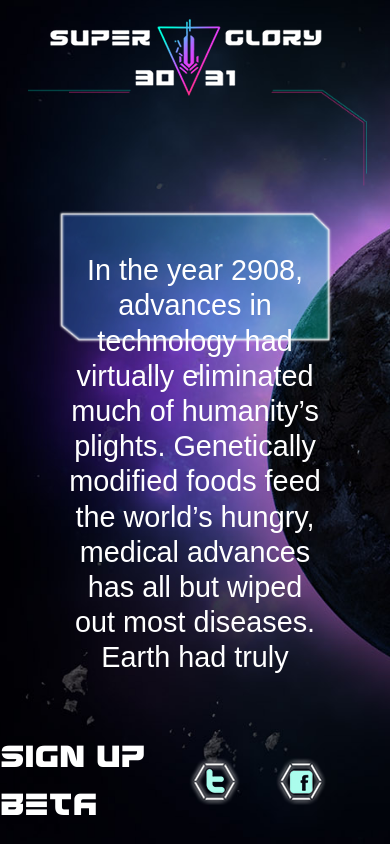
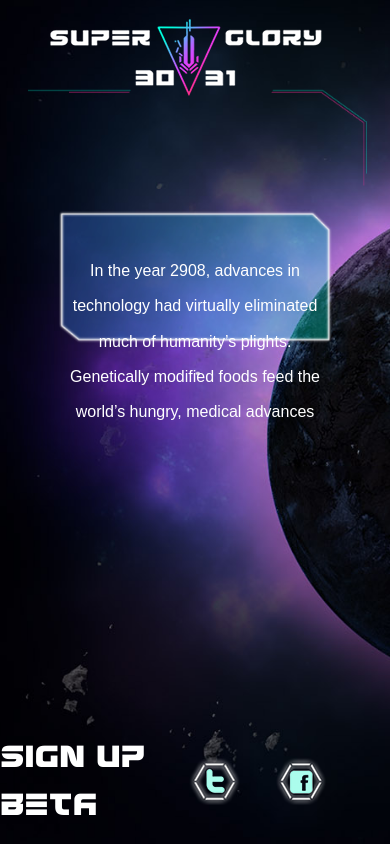
Before and after one commit to antoinekrajnc/super-glory-3031, a PHP site: page / in a window 390 px wide; the page is wider, and only the part inside the window is pictured. Run offline with PHP 8.4, Linux system fonts and the light colour scheme; some libraries are stand-ins or nearby versions.

Commit message:
Update style.css

```diff
--- a/style.css
+++ b/style.css
@@ -82,3 +82,41 @@ body {
     background-color: transparent;
     -webkit-border-radius: 6px;
 }
+
+
+@media (max-width:1370px) {
+
+.presentation-text {
+font-size:2rem;
+max-height:40%;
+
+}
+
+}
+
+@media (max-width:1250px) {
+
+.presentation-text {
+font-size:1.5rem;
+max-height:30%;
+
+}
+
+}
+
+@media (max-width:1024px) {
+
+.presentation-text {
+font-size:1rem;
+max-height:20%;
+
+}
+
+}
+
+@media (max-width:735px) {
+
+.link-top {
+display:none;
+}
+}
```
